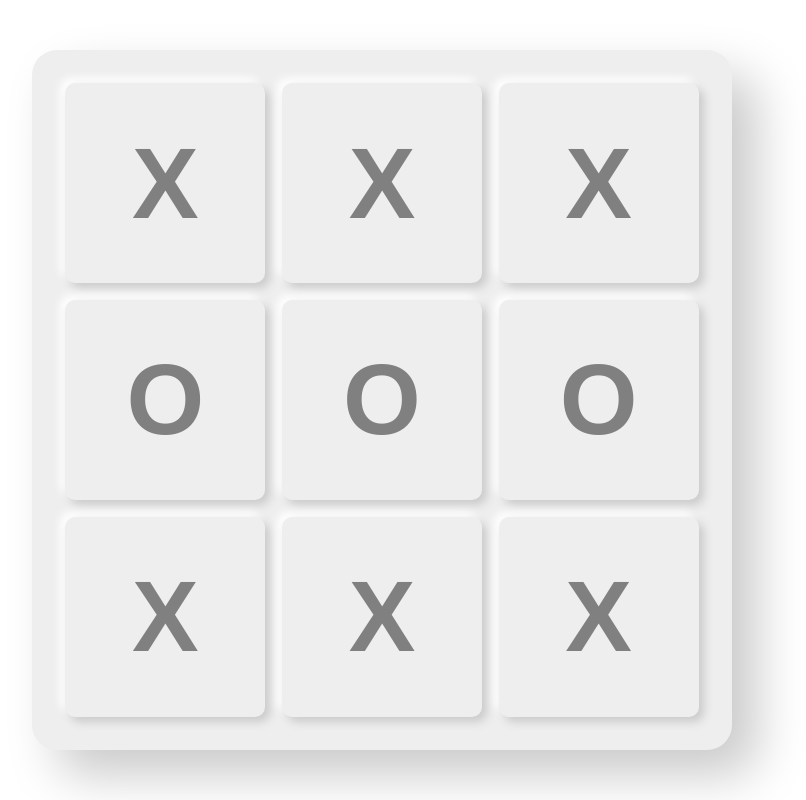
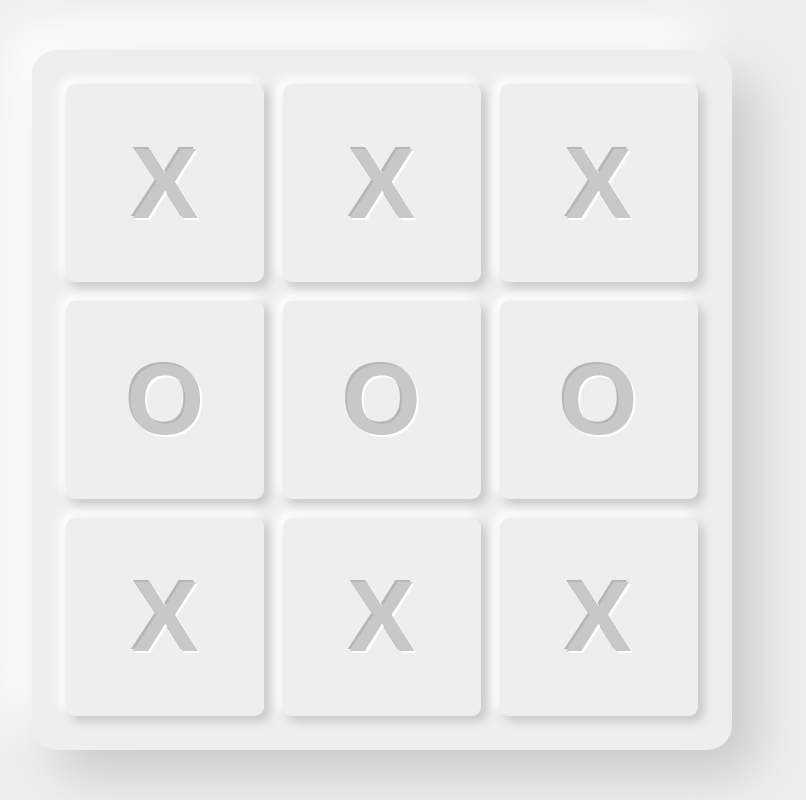
Before and after one commit to BunnyTheLifeguard/tictactoe, a website: page index.html in a window 1280 px wide. Shown: the whole page, without its empty margins (258-1064 px from the left). Drawn offline with Linux system fonts and the light colour scheme.

Commit message:
Field selected visuals

```diff
--- a/script.js
+++ b/script.js
@@ -1,12 +1,32 @@
 const board = document.querySelector('.board');
-const cells = board.children;
+const allCells = board.children;
+
+const cells = {
+  c1: document.querySelector('#c1'),
+  c2: document.querySelector('#c2'),
+  c3: document.querySelector('#c3'),
+  c4: document.querySelector('#c4'),
+  c5: document.querySelector('#c5'),
+  c6: document.querySelector('#c6'),
+  c7: document.querySelector('#c7'),
+  c8: document.querySelector('#c8'),
+  c9: document.querySelector('#c9'),
+};
 
 const field = (state) => ({ state });
+const player = (name) => ({ name });
 
-const finished = field(['X', 'X', 'X', 'O', 'O', 'O', 'X', 'X', 'X']);
+const emptyBoard = field(['', '', '', '', '', '', '', '', '']);
+const fullBoard = field(['X', 'X', 'X', 'O', 'O', 'O', 'X', 'X', 'X']);
 
-for (let i = 0; i < cells.length; i++) {
-  document.querySelector(`#c${i + 1}`).innerHTML = finished.state[i];
-}
+const listen = (() => {
+  for (let i = 0; i < allCells.length; i++) {
+    cells[`c${i + 1}`].addEventListener('click', (e) => e.target.style.boxShadow = 'inset 5px 5px 10px #cacaca, inset -5px -5px 10px #ffffff');
+  }
+})();
 
-console.log(finished.state);
+const render = (() => {
+  for (let i = 0; i < allCells.length; i++) {
+    cells[`c${i + 1}`].innerHTML = fullBoard.state[i];
+  }
+})();
--- a/style.css
+++ b/style.css
@@ -9,26 +9,15 @@ body {
   justify-content: center;
   align-items: center;
   height: 100vh;
+  background:#eee;
 }
-
-/* .field {
-  height: 700px;
-  width: 700px;
-  border-radius: 50px;
-  background: #eeeeee;
-  box-shadow:  25px 25px 60px #cacaca,
-              -25px -25px 60px #ffffff;
-  display: grid;
-  justify-content: center;
-  align-content: center;
-} */
 
 .board {
   height: 700px;
   width: 700px;
   border-radius: 25px;
-  background: #eeeeee;
-  box-shadow: 25px 25px 50px #cacaca, -25px -25px 50px #ffffff;
+  background: #eee;
+  box-shadow: 25px 25px 50px #cacaca, -25px -25px 50px #fff;
   display: grid;
   grid-template-columns: repeat(3, 1fr);
   grid-template-rows: repeat(3, 1fr);
@@ -38,8 +27,8 @@ body {
   height: 200px;
   width: 200px;
   border-radius: 10px;
-  background: #eeeeee;
-  box-shadow: 5px 5px 10px #cacaca, -5px -5px 10px #ffffff;
+  background: #eee;
+  box-shadow: 5px 5px 10px #cacaca, -5px -5px 10px #fff;
 }
 
 .cell {
@@ -47,7 +36,9 @@ body {
   font-family: Arial, Helvetica, sans-serif;
   font-weight: bolder;
   font-size: 100px;
-  color: grey;
+  color: rgb(200, 200, 200);
+  text-shadow: 2px 2px white, -2px -2px #b6b6b6;
+  background-clip: text;
   justify-content: center;
   align-items: center;
 }
```
